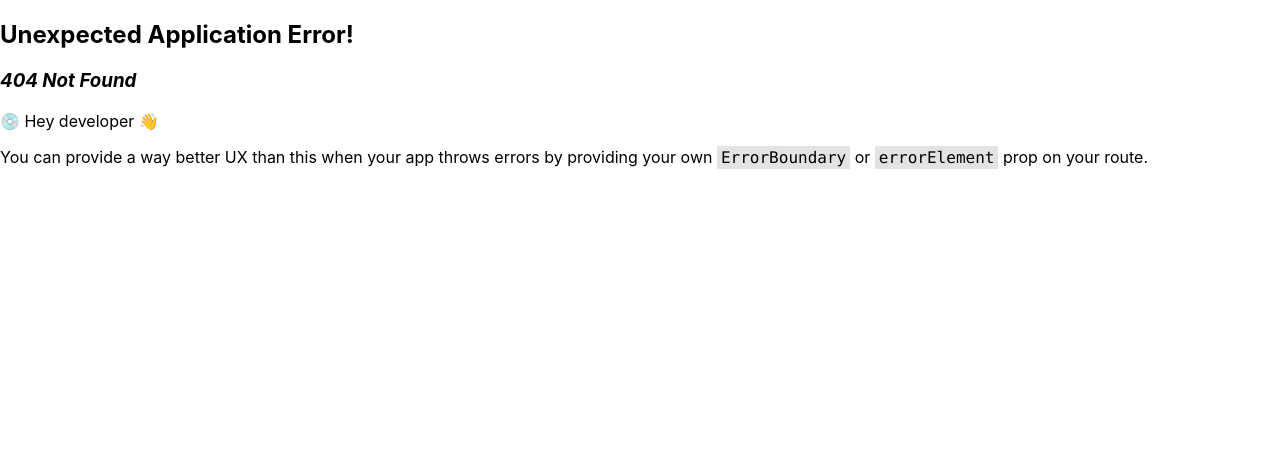
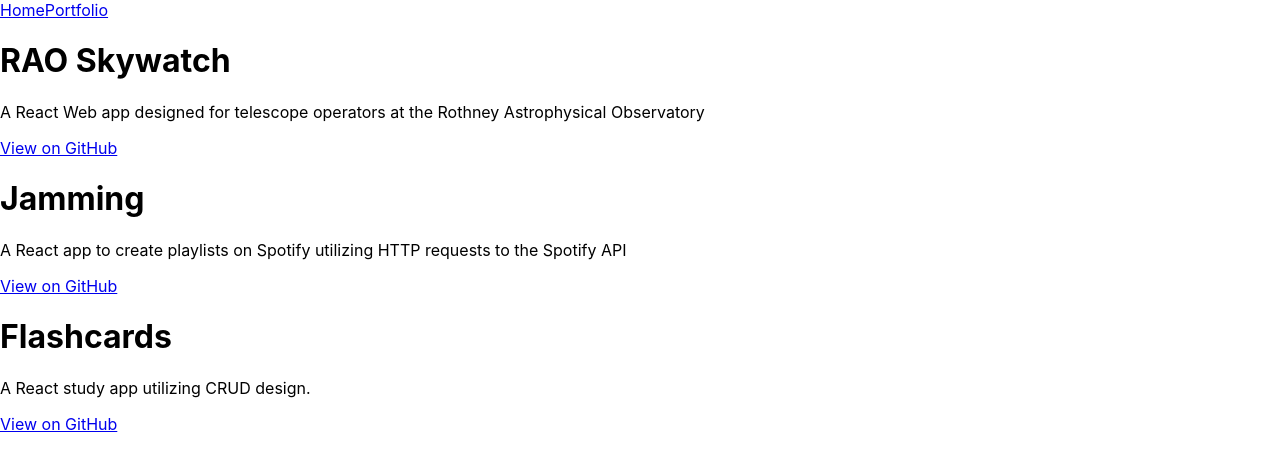
Before and after one commit to EKHess/portfolio, a React (Create React App) app: page /portfolio in a window 1280 px wide. Before the commit this address had no page. Shown: the top 468 px of the page. Built offline with nearby package versions, Linux system fonts and the light colour scheme.

Commit message:
Created Portfolio component to house a grid of my project Tile components

```diff
--- a/src/App.js
+++ b/src/App.js
@@ -1,6 +1,7 @@
 import './App.css';
 import Root from "./components/Root/Root";
 import Home from "./components/Home/Home";
+import Portfolio from './components/Portfolio/Portfolio';
 
 
 import { Route, RouterProvider, createBrowserRouter, createRoutesFromElements } from 'react-router-dom';
@@ -8,6 +9,7 @@ import { Route, RouterProvider, createBrowserRouter, createRoutesFromElements }
 const router = createBrowserRouter(createRoutesFromElements(
   <Route path='/' element={<Root/>}>
     <Route path='home' element={<Home/>}/>
+    <Route path='portfolio' element={<Portfolio/>}/>
   </Route>
 ))
 
--- /dev/null
+++ b/src/components/Portfolio/Portfolio.js
@@ -0,0 +1,15 @@
+import React from "react";
+import Tile from "../Tile/Tile";
+import { projects } from "../../data/portfolio/portfolio";
+
+function Portfolio() {
+    return (
+        <div className="portfolio-grid-container">
+            {projects.map((project) => (
+                <Tile project={project}/>
+            ))}
+        </div>
+    )
+}
+
+export default Portfolio;
--- a/src/components/Tile/Tile.js
+++ b/src/components/Tile/Tile.js
@@ -4,7 +4,8 @@ function Tile({project}) {
     return (
         <div className="tile">
             <h1>{project.title}</h1>
-            <h2>{project.description}</h2>
+            <p>{project.description}</p>
+            <a href={project.url} target="_blank" rel="noreferrer">View on GitHub</a>
         </div>
     )
 }
```
